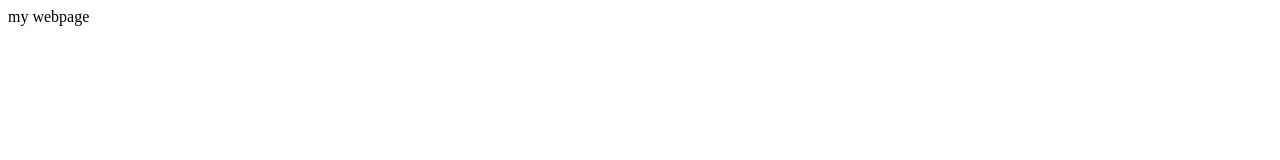
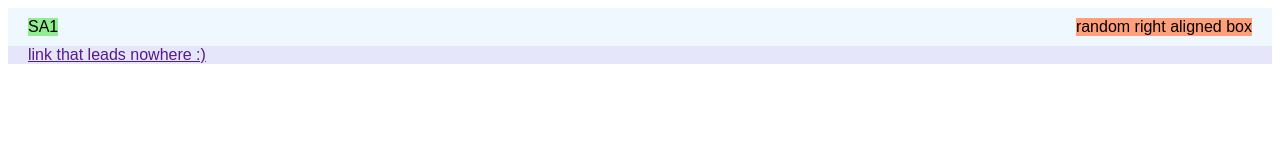
Before and after one commit to kfxue1/kfxue.me, a plain HTML site: page index.html in a window 1280 px wide. Drawn offline with Linux system fonts and the light colour scheme.

Commit message:
adds css and readme

```diff
--- a/index.html
+++ b/index.html
@@ -1,10 +1,24 @@
 <!DOCTYPE html>
 <html>
   <head>
+    <link rel="stylesheet" type="text/css" href="style.css">
     <title>kfxue.me</title>
   </head>
-
-  <body>
-    my webpage
-  </body>
+  <div class=container id=navContainer>
+      <div class=navLeft>
+        <body class=navText>
+          SA1
+        </body>
+      </div>
+      <div class=navRight id=menuOptions>
+        <body class=navText>
+          random right aligned box
+        </body>
+      </div>
+  </div>
+  <div class=container id=bodyContainer>
+    <a href="">
+      link that leads nowhere :)
+    </a>
+  </div>
 </html>
--- /dev/null
+++ b/style.css
@@ -0,0 +1,34 @@
+#navContainer {
+  background-color: #F0F8FF;
+}
+
+#bodyContainer {
+  background-color: #E6E6FA;
+}
+
+#menuOptions {
+  margin-left: auto;
+}
+
+.container {
+  display: flex;
+  padding-left: 20px;
+  padding-right: 20px;
+}
+
+.navLeft {
+  margin-top: 10px;
+  margin-bottom: 10px;
+  background-color: #90EE90;
+}
+
+.navRight {
+  margin-top: 10px;
+  margin-bottom: 10px;
+  background-color: #FFA07A;
+}
+
+.navText {
+  font-family: sans-serif;
+  text-align: center;
+}
```
Also changed, not shown: 1 other file.
